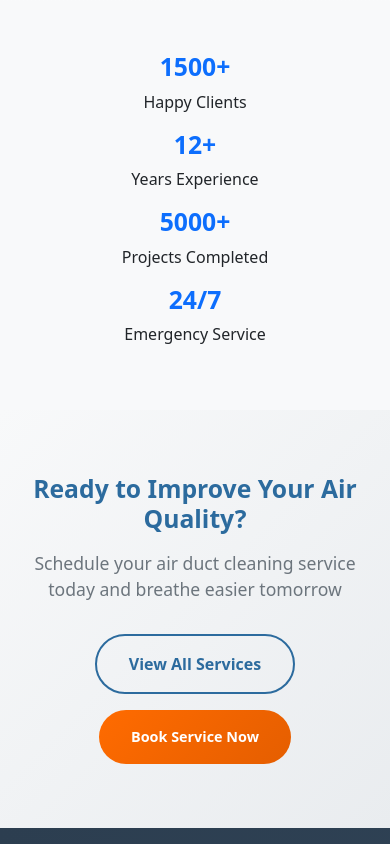
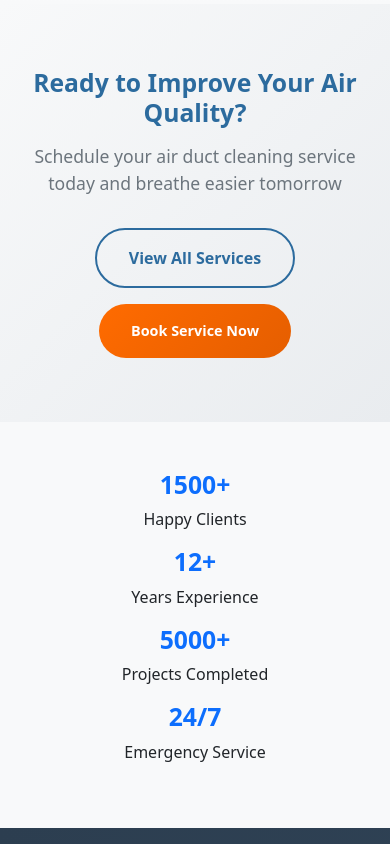
Before and after one commit to syedikrama/trueair-duct-solution, a React (Create React App) app in the folder client/: page / in a window 390 px wide. Shown: the part 2620-3464 px from the top of the page. Built offline with nearby package versions, Linux system fonts and the light colour scheme; no server answers; a small style sheet from the web is missing.

Commit message:
finally completed

```diff
--- a/client/src/pages/BookingPage.jsx
+++ b/client/src/pages/BookingPage.jsx
@@ -41,7 +41,7 @@ export default function BookingPage() {
     city: '',
     state: '',
     zip: '',
-    furnaceOrUnit: '',
+    furnaceOrUnit: 'N/A',
     serviceType: serviceId || '',
     unitCount: 1,
     cleaningDate: '',
@@ -376,9 +376,9 @@ export default function BookingPage() {
                 <div className="form-section">
                   <h4>Service Details</h4>
                   <div className="row">
-                    <div className="col-md-6">
+                    {/* <div className="col-md-6">
                       <div className="form-group">
-                        {/* <label>Furnace / AC Unit Type *</label>
+                        <label>Furnace / AC Unit Type *</label>
                         <input
                           type="text"
                           name="furnaceOrUnit"
@@ -386,10 +386,10 @@ export default function BookingPage() {
                           onChange={handleChange}
                           required
                           placeholder="e.g., Furnace, AC Unit, etc."
-                        /> */}
+                        />
                       </div>
-                    </div>
-                    <div className="col-md-6">
+                    </div>*/}
+                    <div className="col-md-12">
                       <div className="form-group">
                         <label>Service Type *</label>
                         <select
@@ -409,7 +409,7 @@ export default function BookingPage() {
 
                   {/* Unit Count Selection */}
                   <div className="row">
-                    <div className="col-md-6">
+                    <div className="col-md-12">
                       <div className="form-group">
                         <label>Furnace / Unit *</label>
                         <select
--- a/client/src/pages/Gallery.jsx
+++ b/client/src/pages/Gallery.jsx
@@ -204,9 +204,9 @@ export default function Gallery() {
                             <h2>Ready to Improve Your Air Quality?</h2>
                             <p>Schedule your air duct cleaning service today and breathe easier tomorrow</p>
                             <div className="cta-buttons">
-                                <Link to={`/contact`}>
+                                {/* <Link to={`/contact`}>
                                     <button className="btn btn-primary">Get Free Estimate</button>
-                                </Link>
+                                </Link> */}
                                 <Link to={`/services`}>
                                     <button className="btn btn-outline">View All Services</button>
                                 </Link>
--- a/client/src/pages/Home.jsx
+++ b/client/src/pages/Home.jsx
@@ -111,28 +111,7 @@ export default function Home() {
 
       <ServiceHighlights/>
 
-      <section className="py-5 bg-light">
-        <div className="container">
-          <div className="row text-center">
-            <div className="col-md-3">
-              <h2 className="fw-bold text-primary">1500+</h2>
-              <p>Happy Clients</p>
-            </div>
-            <div className="col-md-3">
-              <h2 className="fw-bold text-primary">12+</h2>
-              <p>Years Experience</p>
-            </div>
-            <div className="col-md-3">
-              <h2 className="fw-bold text-primary">5000+</h2>
-              <p>Projects Completed</p>
-            </div>
-            <div className="col-md-3">
-              <h2 className="fw-bold text-primary">24/7</h2>
-              <p>Emergency Service</p>
-            </div>
-          </div>
-        </div>
-      </section>
+
 
       {/* <Contact/> */}
 
@@ -159,6 +138,30 @@ export default function Home() {
         </div>
       </section>
 
+
+      <section className="py-5 bg-light">
+        <div className="container">
+          <div className="row text-center">
+            <div className="col-md-3">
+              <h2 className="fw-bold text-primary">1500+</h2>
+              <p>Happy Clients</p>
+            </div>
+            <div className="col-md-3">
+              <h2 className="fw-bold text-primary">12+</h2>
+              <p>Years Experience</p>
+            </div>
+            <div className="col-md-3">
+              <h2 className="fw-bold text-primary">5000+</h2>
+              <p>Projects Completed</p>
+            </div>
+            <div className="col-md-3">
+              <h2 className="fw-bold text-primary">24/7</h2>
+              <p>Emergency Service</p>
+            </div>
+          </div>
+        </div>
+      </section>
+
       {/* Scroll to Top Button */}
       {showScrollTop && (
         <button
--- a/client/src/pages/ServiceHighlights.jsx
+++ b/client/src/pages/ServiceHighlights.jsx
@@ -12,7 +12,7 @@ export default function ServiceHighlights() {
         let res = await axios.get("/api/services");
         // Sirf 3 services hi show karni hain highlights me
         // setServices(res.data.slice(3, 6));
-        setServices([ res.data[0], res.data[1], res.data[5], res.data[2]]);
+        setServices([ res.data[0], res.data[5], res.data[2]]);
 
       } catch (err) {
         console.error("Error fetching services:", err);
```
